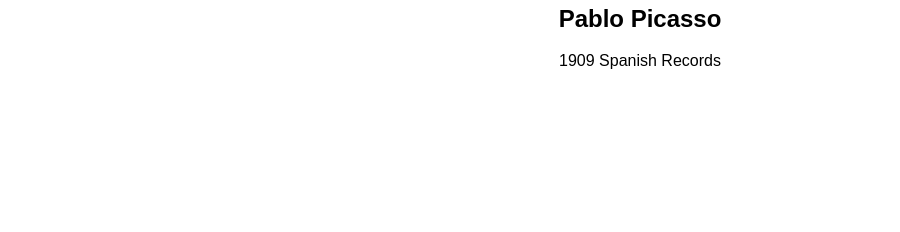
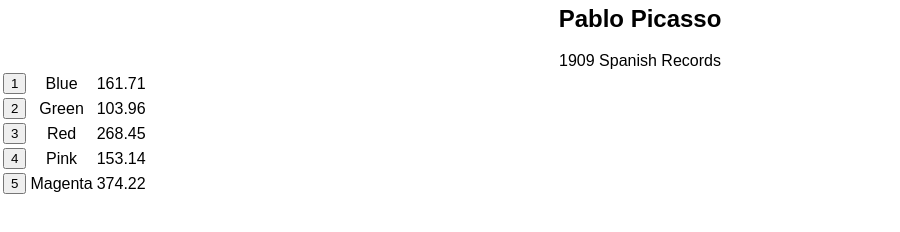
Before and after one commit to lizalepage/react-bloc-jams, a React (Create React App) app: page /album/the-colors in a window 1280 px wide. Shown: the part 458-690 px from the top of the page, without its empty margins (0-900 px from the left). Built offline with nearby package versions, Linux system fonts and the light colour scheme; the HTML template or start-up script is replaced by a standard one.

Commit message:
assignment-album-complete

```diff
--- a/src/components/Album.js
+++ b/src/components/Album.js
@@ -31,6 +31,21 @@
             <col id="song-duration-column" />
           </colgroup>
           <tbody>
+            {
+              this.state.album.songs.map( (songs, index) =>
+            <tr key={index}>
+              <td>
+                <button>
+                  <span className="song-number"> {index + 1} </span>
+                  <span className='ion-play'></span>
+                  <span className="ion-pause"></span>
+              </button>
+              </td>
+              <td> {songs.title} </td>
+              <td> {songs.duration}</td>
+            </tr>
+          )
+        }
           </tbody>
         </table>
 
```
